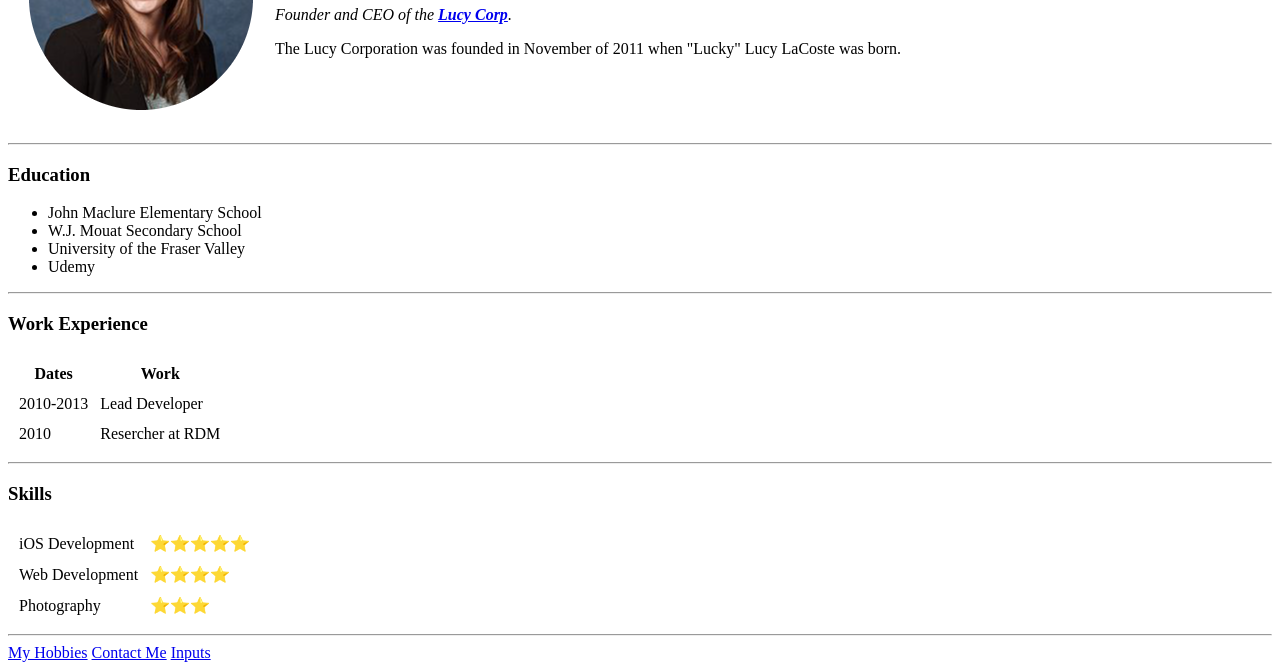
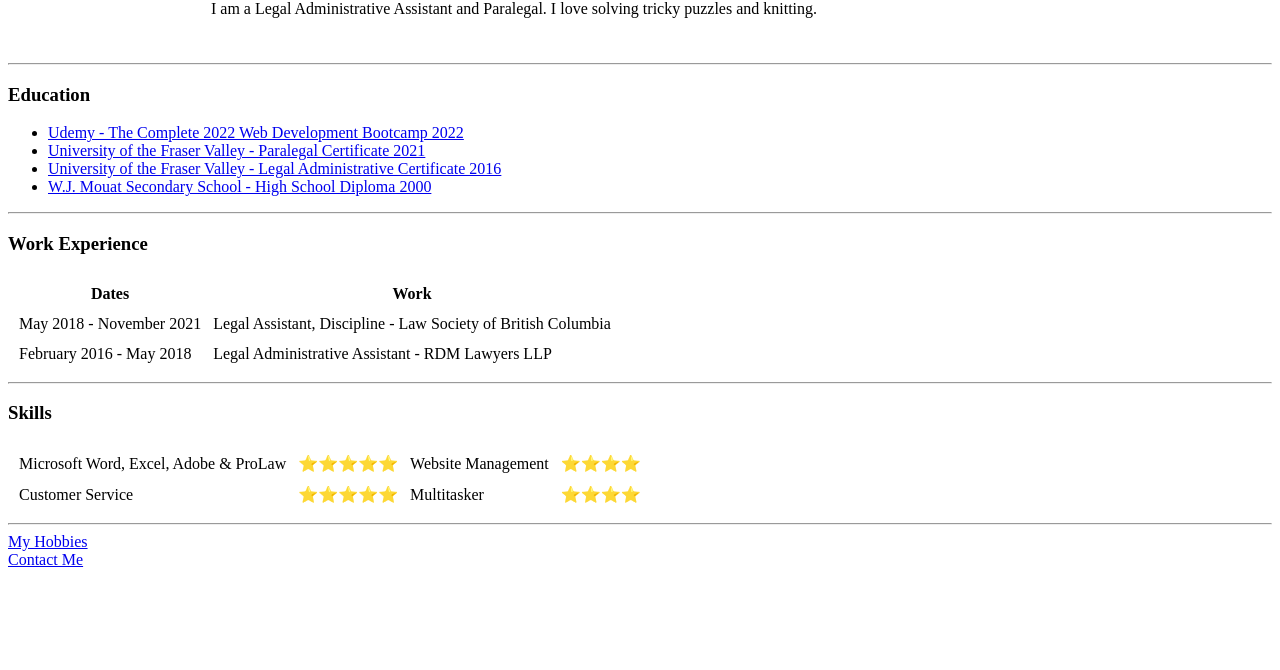
Before and after one commit to LeanneMiranda/CV, a plain HTML site: page index.html in a window 1280 px wide. Shown: the part 143-813 px from the top of the page. Drawn offline with Linux system fonts and the light colour scheme.

Commit message:
Update index.html

```diff
--- a/index.html
+++ b/index.html
@@ -9,21 +9,22 @@
 <body>
   <table cellspacing="20">
     <tr>
-      <td><img src="images/RDM Leanne-modified.png" alt="leanne profile picture"></td>
-      <td><h1>Leanne LaCoste</h1>
-      <p><em>Founder and CEO of the <strong><a href="https://www.facebook.com/leanne.miranda82">Lucy Corp</a></strong>.</em></p>
-      <p>The Lucy Corporation was founded in November of 2011 when "Lucky" Lucy LaCoste was born.</p></td>
+      <td><img src="images/Leanne-modified.png" alt="Leanne Profile Picture" width="300" height="300"></td>
+      <td>
+        <h1>Leanne LaCoste</h1>
+        <p><em>Legal Assistant and Paralegal at <strong><a href="https://www.instagram.com/leannemiranda/">LaCoste LLP.</a></strong></em></p>
+        <p>I am a Legal Administrative Assistant and Paralegal. I love solving tricky puzzles and knitting.</p>
+      </td>
     </tr>
   </table>
-
 
   <hr>
   <h3>Education</h3>
   <ul>
-    <li>John Maclure Elementary School</li>
-    <li>W.J. Mouat Secondary School</li>
-    <li>University of the Fraser Valley</li>
-    <li>Udemy</li>
+    <li><a href="https://www.udemy.com/course/the-complete-web-development-bootcamp/">Udemy - The Complete 2022 Web Development Bootcamp 2022</a></li>
+    <li><a href="https://www.ufv.ca/continuing-education/programs/paralegal-certificate/">University of the Fraser Valley - Paralegal Certificate 2021</a></li>
+    <li><a href="https://www.ufv.ca/continuing-education/programs/legal-administrative-assistant/">University of the Fraser Valley - Legal Administrative Certificate 2016</a></li>
+    <li><a href="https://wjmouat.abbyschools.ca/">W.J. Mouat Secondary School - High School Diploma 2000</a></li>
   </ul>
   <hr>
   <h3>Work Experience</h3>
@@ -34,34 +35,37 @@
         <th>Work</th>
       </tr>
     </thead>
+    <tbody>
       <tr>
-      <td>2010-2013</td>
-      <td>Lead Developer</td>
+        <td>May 2018 - November 2021</td>
+        <td>Legal Assistant, Discipline - Law Society of British Columbia</td>
       </tr>
       <tr>
-      <td>2010</td>
-      <td>Resercher at RDM</td>
+        <td>February 2016 - May 2018</td>
+        <td>Legal Administrative Assistant - RDM Lawyers LLP</td>
       </tr>
+    </tbody>
   </table>
   <hr>
   <h3>Skills</h3>
   <table cellspacing="10">
       <tr>
-          <td>iOS Development</td>
-          <td>⭐️⭐️⭐️⭐️⭐️</td>
-        </tr>
+        <td>Microsoft Word, Excel, Adobe & ProLaw</td>
+        <td>⭐⭐⭐⭐⭐</td>
+        <td>Website Management</td>
+        <td>⭐⭐⭐⭐</td>
       <tr>
-          <td>Web Development</td>
-          <td>⭐️⭐️⭐️⭐️</td>
-        </tr>
-        <tr>
-          <td>Photography</td>
-          <td>⭐️⭐️⭐️</td>
+        <td>Customer Service</td>
+        <td>⭐⭐⭐⭐⭐</td>
+        <td>Multitasker</td>
+        <td>⭐⭐⭐⭐</td>
       </tr>
   </table>
   <hr>
   <a href="hobbies.html">My Hobbies</a>
-  <a href="contact.html">Contact Me</a>
-  <a href="inputs.html">Inputs</a>
+  <br>
+  <a href="contact me.html">Contact Me</a>
+
 </body>
+
 </html>
```
Lines whose indentation alone changed are shown as unchanged.
